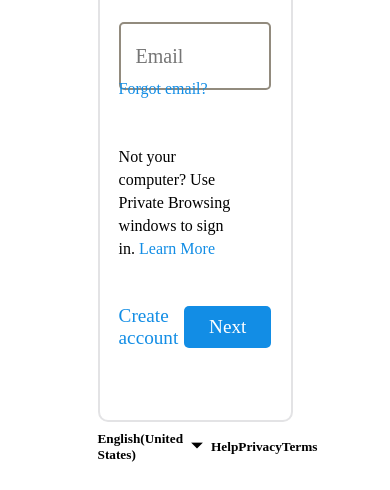
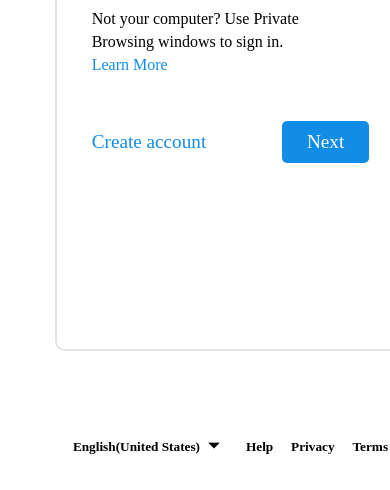
Before and after one commit to pavithra730/projects, a plain HTML site: page index.html in a window 390 px wide. Shown: the part 354-844 px from the top of the page. Drawn offline with Linux system fonts and the light colour scheme.

Commit message:
after responsive cod

```diff
--- a/style.css
+++ b/style.css
@@ -11,6 +11,7 @@
     padding: 0px;
     margin: 0px;
     position: relative;
+    right: 0;
 }
 .sub-container{
     padding: 10px;
@@ -18,7 +19,7 @@
     height: 80vh;
     position: absolute;
     left: 25%;
-    top: 12%;
+    top: 5%;
     border-radius: 10px;
     border: 2px solid rgba(189, 189, 193, 0.421);
 }
@@ -152,3 +153,28 @@ font-weight: normal;}
     padding: 0;
     margin: 0;
 }
+@media screen and (min-width:250px){
+
+    .container{
+        width: 90%;
+        position: relative;
+        left: 55px;
+        right: 5px;
+    }
+    .sub-container{
+        width: 100%;
+        position: absolute;
+        top: 30px;
+        left: 0;
+    }
+    .lcons{
+        width: 100%;
+        left: 0;
+    }
+    .pass1{
+        color: rgb(18, 141, 229);
+        padding-bottom: 5px;
+        position: absolute;
+        top: 78px;
+    }
+}
```
